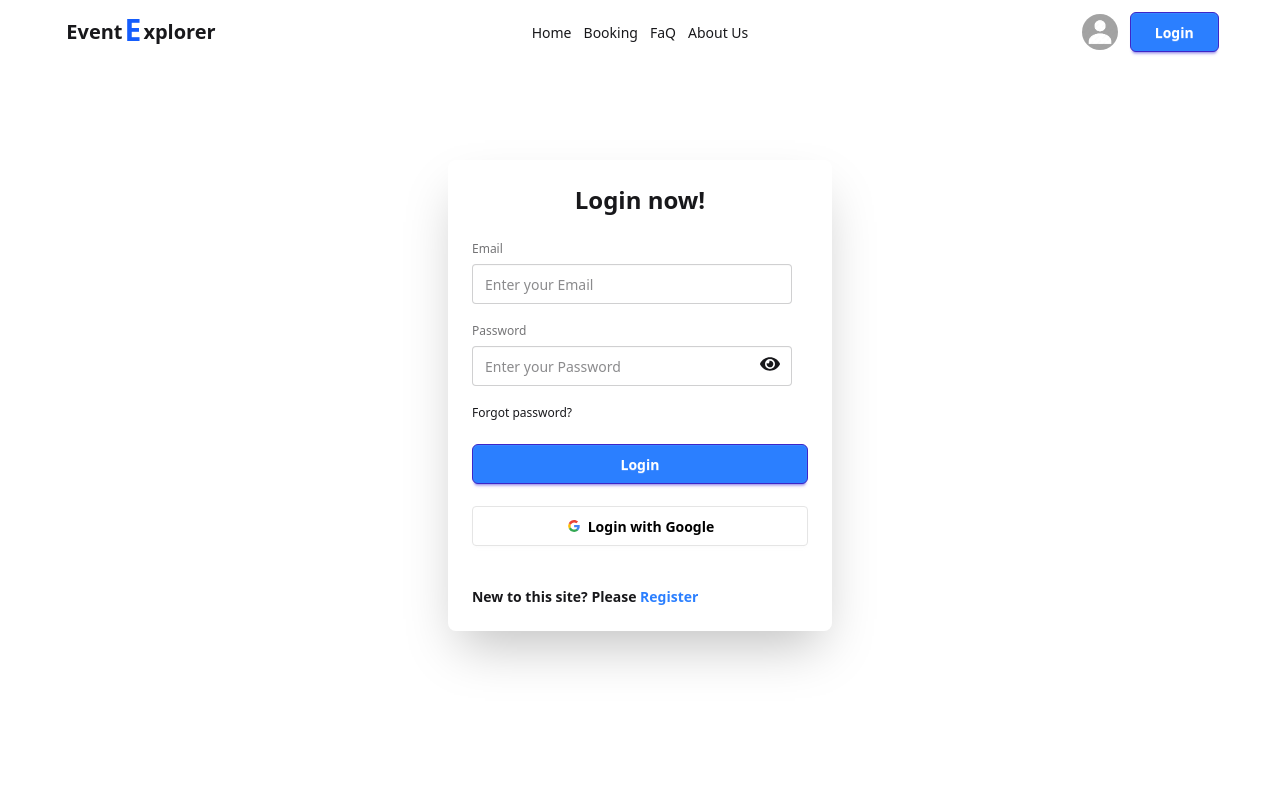
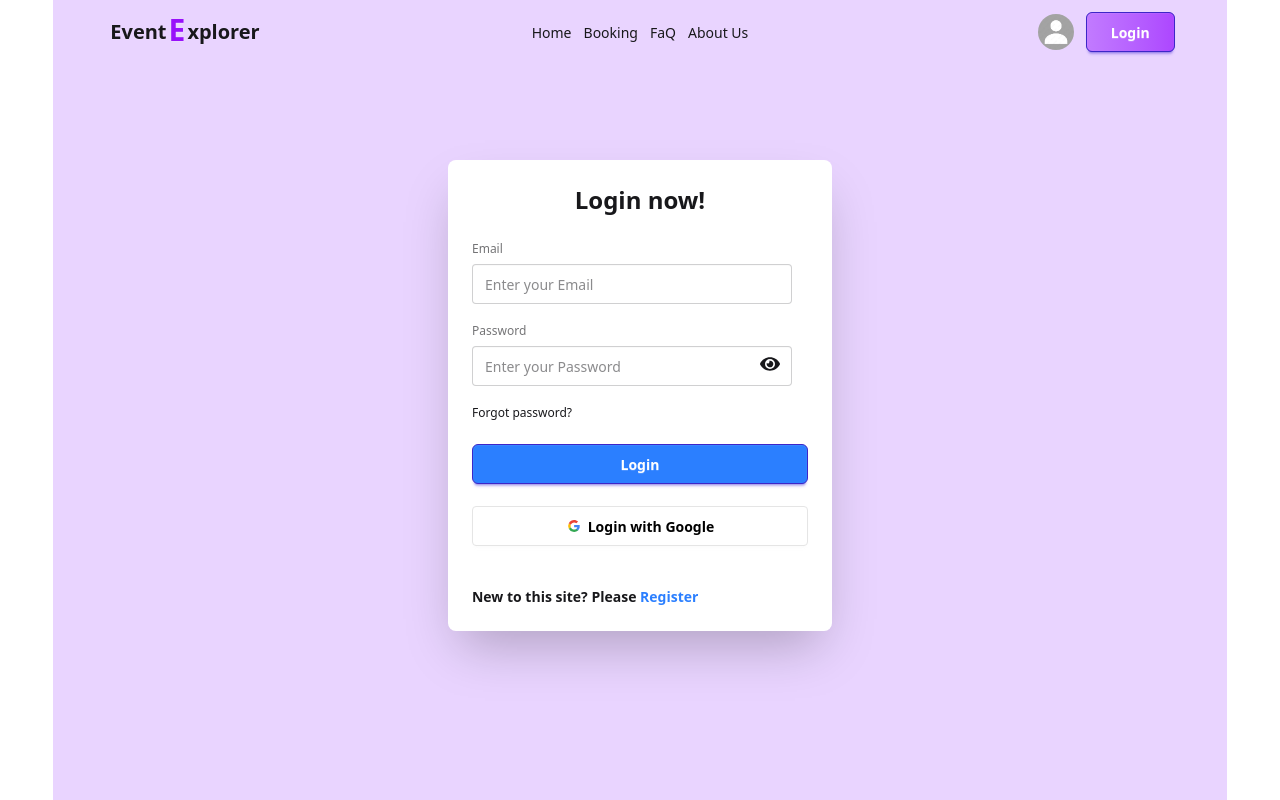
Before and after one commit to tahmid-khan-hub/Event-Explorar, a React (Vite) app: page /login in a window 1280 px wide. Shown: the top 800 px of the page. Built offline with nearby package versions, Linux system fonts and the light colour scheme; no server answers.

Commit message:
updated categories,card,navbar and adding themes

```diff
--- a/src/components/Card/Card.jsx
+++ b/src/components/Card/Card.jsx
@@ -14,13 +14,13 @@ const Card = ({card}) => {
       }, []);
 
     return (
-        <div data-aos="zoom-in" className="bg-white rounded-2xl shadow-md overflow-hidden flex flex-col">
+        <div data-aos="zoom-in" className="bg-white mx-2 md:mx-0 rounded-2xl shadow-md overflow-hidden flex flex-col">
     <img
         src={card.thumbnail}
         alt={card.name}
         className="w-full h-56 object-cover p-3 rounded-2xl mt-3"
     />
-    <div className="p-4 flex flex-col flex-grow">
+    <div className="p-4 flex flex-col flex-grow ">
         <h3 className="text-xl font-semibold">{card.name}</h3>
         <p className="text-sm text-gray-600">{card.date} — {card.location}</p>
         <p className="mt-2 text-gray-700 line-clamp-3">{card.description}</p>
--- a/src/components/Categories/Categories.jsx
+++ b/src/components/Categories/Categories.jsx
@@ -34,7 +34,7 @@ const Categories = () => {
   return (
     <div data-aos="fade-up">
       <h1 className="text-3xl font-bold text-center mt-24">Categories</h1>
-      <p className="text-center text-gray-600 mt-5 mb-9">
+      <p className="text-center text-gray-600 mt-5 mb-9 px-2 md:px-0">
         Browse through our curated categories to easily find events that match your interests. Whether you're looking to learn a new skill, cheer on your favorite team, or immerse yourself in the local arts scene, our platform provides all the details you need.
       </p>
 
@@ -43,7 +43,7 @@ const Categories = () => {
           <Link to={`/Category/${category}`} key={category}>
             <div
               data-aos="fade-up"
-              className="bg-white border-2 border-gray-300 rounded-xl shadow-xl text-center p-7
+              className="bg-white border-2 border-gray-300 rounded-xl shadow-xl text-center p-7 mx-2 md:mx-0
               transform transition-transform delay-150 duration-300 ease-in-out
              hover:-translate-y-1 hover:scale-110 hover:bg-blue-300
              hover:shadow-2xl"
--- a/src/components/Navbar/Navbar.jsx
+++ b/src/components/Navbar/Navbar.jsx
@@ -26,7 +26,7 @@ const Navbar = () => {
     </>
 
   return (
-    <div className="navbar bg-base-100 ">
+    <div className="navbar bg-purple-200 ">
       <div className="navbar-start">
         <div className="dropdown">
           <div tabIndex={0} role="button" className="btn btn-ghost lg:hidden">
@@ -54,7 +54,9 @@ const Navbar = () => {
 
           </ul>
         </div>
-        <a className="btn btn-ghost text-xl -ml-3">Event<span className="font-bold text-3xl text-blue-600 -mx-1 mb-1">E</span>xplorer</a>
+        <Link to="/about">
+        <a className="btn btn-ghost hover:bg-purple-300 text-xl -ml-3">Event<span className="font-bold text-3xl text-purple-600 -mx-1 mb-1">E</span>xplorer</a>
+        </Link>
       </div>
       <div className="navbar-center hidden lg:flex">
         <ul className="menu menu-horizontal px-1">
@@ -75,7 +77,7 @@ const Navbar = () => {
         />
       </Link>
 
-        {user ? <button onClick={handleLogOut} className="btn btn-primary px-6 py-2 rounded-md text-white bg-blue-500 hover:bg-blue-600">Log Out</button> : <Link to="/login"><button className="btn btn-primary px-6 py-2 rounded-md text-white bg-blue-500 hover:bg-blue-600">Login</button></Link>}
+        {user ? <button onClick={handleLogOut} className="btn btn-primary px-6 py-2 rounded-md text-white bg-gradient-to-r from-purple-400 to-purple-500 hover:from-purple-500 hover:to-purple-600">Log Out</button> : <Link to="/login"><button className="btn btn-primary px-6 py-2 rounded-md text-white bg-gradient-to-r from-purple-400 to-purple-500 hover:from-purple-500 hover:to-purple-600">Login</button></Link>}
       </div>
     </div>
   );
--- a/src/components/UpcomingEvents/UpcomingEvents.jsx
+++ b/src/components/UpcomingEvents/UpcomingEvents.jsx
@@ -30,7 +30,7 @@ const UpcomingEvents = () => {
                 displayCard.map((card, index) => <Card key={index} card={card}></Card>)
             }
             </div>
-            <button className='btn md:ml-[45%] lg:ml-[47%] mt-11 ' onClick={()=> {
+            <button className='btn md:ml-[45%] lg:ml-[47%] mt-11 ml-2 ' onClick={()=> {
                 setShowAll(prev => !prev)
                 if(showAll) window.scrollTo(0,0)
             }}>{showAll?"Show Less ":"Show All "}</button>
--- a/src/layout/HomeLayout.jsx
+++ b/src/layout/HomeLayout.jsx
@@ -10,7 +10,7 @@ const HomeLayout = () => {
 
         <ToastContainer/>
 
-        <div className='max-w-11/12 mx-auto'>
+        <div className='w-full md:max-w-11/12 mx-auto bg-purple-200 px-0 md:px-11'>
             <Navbar></Navbar>
             <Outlet></Outlet>
             <Footer></Footer>
```
